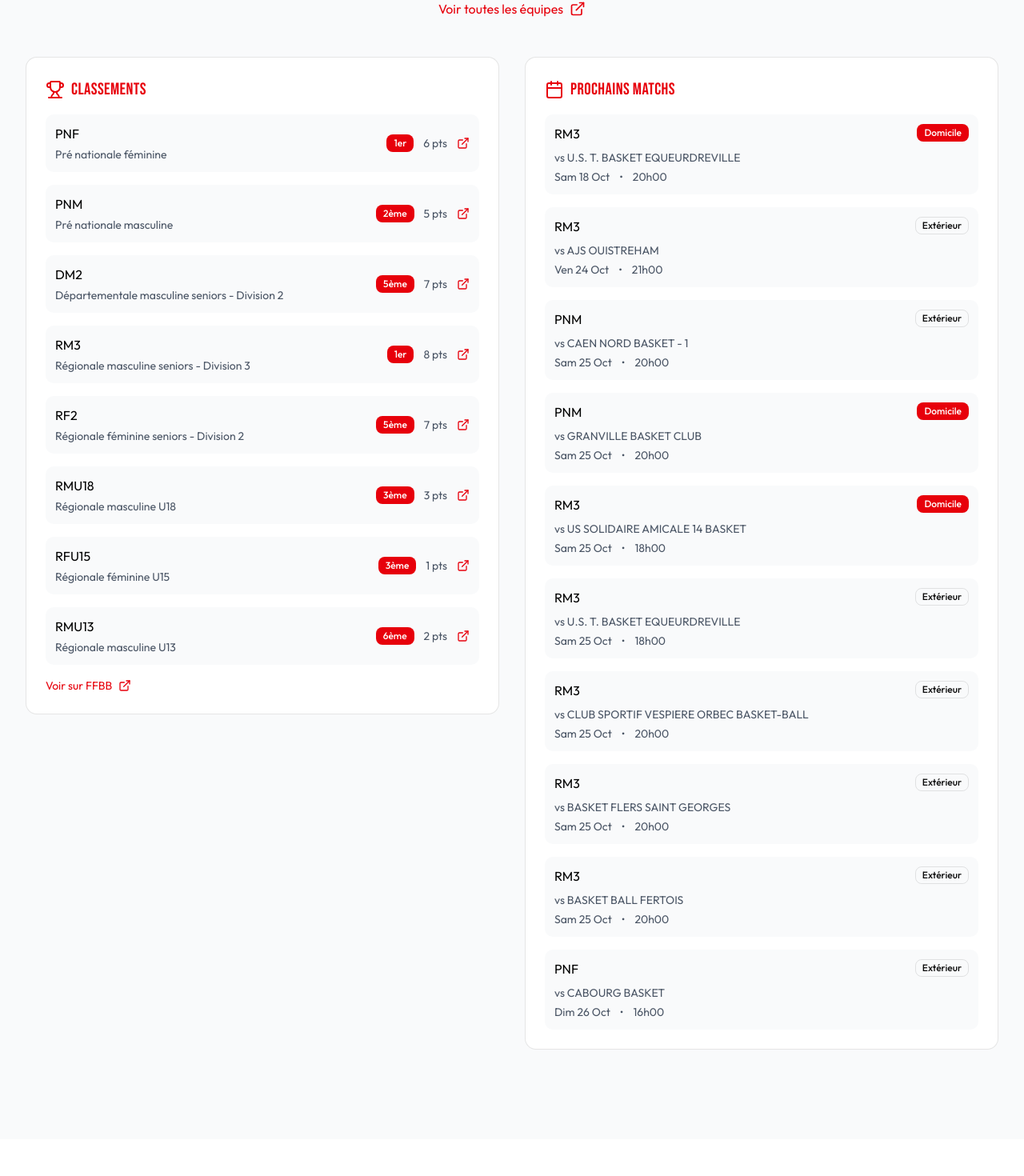
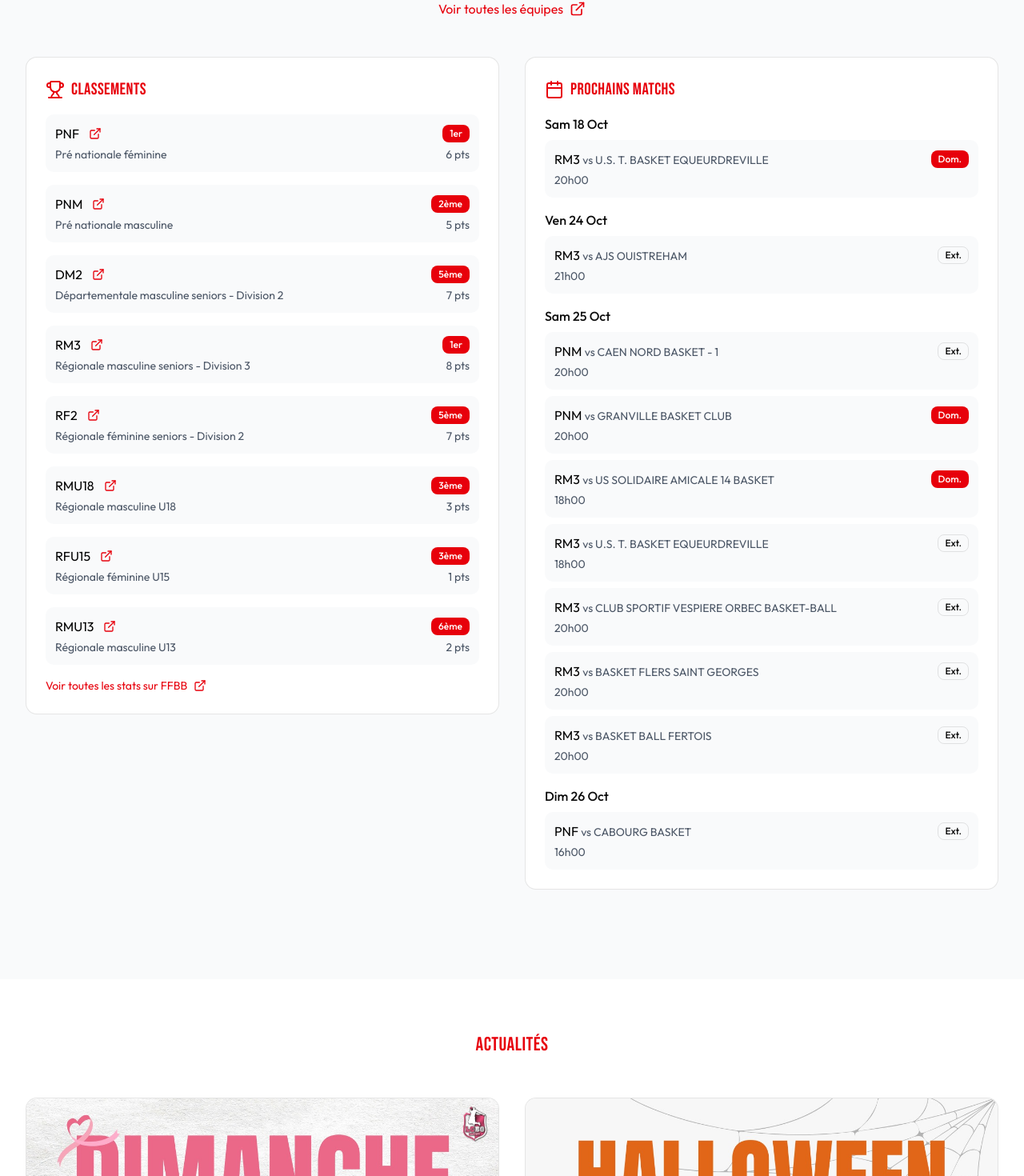
Before and after one commit to Fimeo/lcbobasketnext, a Next.js app: page / in a window 1280 px wide. Shown: the part 875-2345 px from the top of the page at 80% size. Built offline with nearby package versions, Linux system fonts and the light colour scheme.

Commit message:
feat(score): ligthen classements and next games

```diff
--- a/_data/ffbb.ts
+++ b/_data/ffbb.ts
@@ -3,89 +3,108 @@ export const FFBB_LINKS = {
     "lbcodetailequipe": "https://competitions.ffbb.com/ligues/nor/comites/0014/clubs/nor0014042/equipes/"
 }
 
-export const FFBB = {
-    "upcomingMatches": [
+export type TypeUpcomingMatch = {
+    team: string;
+    teamCode: string;
+    opponent: string;
+    date: string;
+    time: string;
+    home: boolean;
+}
+
+export function UpcomingMatchesByDate(): Record<string, TypeUpcomingMatch[]> {
+    return UpcomingMatches().reduce((acc, match) => {
+        (acc[match.date] ||= []).push(match);
+        return acc;
+    }, {} as Record<string, TypeUpcomingMatch[]>);
+}
+
+export function UpcomingMatches(): TypeUpcomingMatch[] {
+    return [
         {
-            "team": "Régionale masculine seniors - Division 3",
-            "teamCode": "RM3",
-            "opponent": "U.S. T. BASKET EQUEURDREVILLE",
-            "date": "Sam 18 Oct",
-            "time": "20h00",
-            "home": true
+            team: "Régionale masculine seniors - Division 3",
+            teamCode: "RM3",
+            opponent: "U.S. T. BASKET EQUEURDREVILLE",
+            date: "Sam 18 Oct",
+            time: "20h00",
+            home: true
         },
         {
-            "team": "Régionale masculine seniors - Division 3",
-            "teamCode": "RM3",
-            "opponent": "AJS OUISTREHAM",
-            "date": "Ven 24 Oct",
-            "time": "21h00",
-            "home": false
+            team: "Régionale masculine seniors - Division 3",
+            teamCode: "RM3",
+            opponent: "AJS OUISTREHAM",
+            date: "Ven 24 Oct",
+            time: "21h00",
+            home: false
         },
         {
-            "team": "Pré nationale masculine",
-            "teamCode": "PNM",
-            "opponent": "CAEN NORD BASKET - 1",
-            "date": "Sam 25 Oct",
-            "time": "20h00",
-            "home": false
+            team: "Pré nationale masculine",
+            teamCode: "PNM",
+            opponent: "CAEN NORD BASKET - 1",
+            date: "Sam 25 Oct",
+            time: "20h00",
+            home: false
         },
         {
-            "team": "Pré nationale masculine",
-            "teamCode": "PNM",
-            "opponent": "GRANVILLE BASKET CLUB",
-            "date": "Sam 25 Oct",
-            "time": "20h00",
-            "home": true
+            team: "Pré nationale masculine",
+            teamCode: "PNM",
+            opponent: "GRANVILLE BASKET CLUB",
+            date: "Sam 25 Oct",
+            time: "20h00",
+            home: true
         },
         {
-            "team": "Régionale masculine seniors - Division 3",
-            "teamCode": "RM3",
-            "opponent": "US SOLIDAIRE AMICALE 14 BASKET",
-            "date": "Sam 25 Oct",
-            "time": "18h00",
-            "home": true
+            team: "Régionale masculine seniors - Division 3",
+            teamCode: "RM3",
+            opponent: "US SOLIDAIRE AMICALE 14 BASKET",
+            date: "Sam 25 Oct",
+            time: "18h00",
+            home: true
         },
         {
-            "team": "Régionale masculine seniors - Division 3",
-            "teamCode": "RM3",
-            "opponent": "U.S. T. BASKET EQUEURDREVILLE",
-            "date": "Sam 25 Oct",
-            "time": "18h00",
-            "home": false
+            team: "Régionale masculine seniors - Division 3",
+            teamCode: "RM3",
+            opponent: "U.S. T. BASKET EQUEURDREVILLE",
+            date: "Sam 25 Oct",
+            time: "18h00",
+            home: false
         },
         {
-            "team": "Régionale masculine seniors - Division 3",
-            "teamCode": "RM3",
-            "opponent": "CLUB SPORTIF  VESPIERE  ORBEC BASKET-BALL",
-            "date": "Sam 25 Oct",
-            "time": "20h00",
-            "home": false
+            team: "Régionale masculine seniors - Division 3",
+            teamCode: "RM3",
+            opponent: "CLUB SPORTIF  VESPIERE  ORBEC BASKET-BALL",
+            date: "Sam 25 Oct",
+            time: "20h00",
+            home: false
         },
         {
-            "team": "Régionale masculine seniors - Division 3",
-            "teamCode": "RM3",
-            "opponent": "BASKET FLERS SAINT GEORGES",
-            "date": "Sam 25 Oct",
-            "time": "20h00",
-            "home": false
+            team: "Régionale masculine seniors - Division 3",
+            teamCode: "RM3",
+            opponent: "BASKET FLERS SAINT GEORGES",
+            date: "Sam 25 Oct",
+            time: "20h00",
+            home: false
         },
         {
-            "team": "Régionale masculine seniors - Division 3",
-            "teamCode": "RM3",
-            "opponent": "BASKET BALL FERTOIS",
-            "date": "Sam 25 Oct",
-            "time": "20h00",
-            "home": false
+            team: "Régionale masculine seniors - Division 3",
+            teamCode: "RM3",
+            opponent: "BASKET BALL FERTOIS",
+            date: "Sam 25 Oct",
+            time: "20h00",
+            home: false
         },
         {
-            "team": "Pré nationale féminine",
-            "teamCode": "PNF",
-            "opponent": "CABOURG BASKET",
-            "date": "Dim 26 Oct",
-            "time": "16h00",
-            "home": false
+            team: "Pré nationale féminine",
+            teamCode: "PNF",
+            opponent: "CABOURG BASKET",
+            date: "Dim 26 Oct",
+            time: "16h00",
+            home: false
         }
-    ],
+    ]
+}
+
+export const FFBB = {
     "lastMatches": [
         {
             "team": "Pré nationale féminine",
--- a/app/(home)/page.tsx
+++ b/app/(home)/page.tsx
@@ -12,9 +12,10 @@ import teamFemale from "@/assets/images/90b46e3c499205bcfacf092af5cc74d1d49d6dc2
 import teamRed from "@/assets/images/e7353762a053488b29a711785b45c60f2350fa31.png";
 
 import {GENERAL_INFO, SOCIAL_LINKS} from "@/data/const";
-import {FFBB, FFBB_LINKS} from "@/data/ffbb";
+import {FFBB, FFBB_LINKS, UpcomingMatchesByDate} from "@/data/ffbb";
 import {NEWS} from "@/data/news";
 import {PATHS} from "@/data/routes";
+import NewsCard from "@/components/actu/NewsCard";
 
 const stats = [
     {icon: Users, label: "Licenciés", value: GENERAL_INFO.licenceNumber},
@@ -157,25 +158,27 @@ export default function HomePage() {
                                         {FFBB.rankings.map((rank, index) => (
                                             <div
                                                 key={index}
-                                                className="flex items-center justify-between p-3 bg-gray-50 rounded-lg hover:bg-gray-100 transition-colors"
+                                                className="p-3 bg-gray-50 rounded-lg hover:bg-gray-100 transition-colors"
                                             >
-                                                <div className="flex-1">
-                                                    <p className="text-black mb-1">{rank.teamCode}</p>
-                                                    <p className="text-sm text-gray-600">{rank.division}</p>
-                                                </div>
-                                                <div className="flex items-center gap-3">
-                                                    <Badge className="bg-red-600 text-white hover:bg-red-700">
-                                                        {rank.position}
-                                                    </Badge>
-                                                    <span className="text-sm text-gray-600">{rank.points}</span>
+                                                <div className="flex items-center justify-between mb-1">
+                                                    <div className="flex items-center">
+                                                        <p className="text-black">{rank.teamCode}</p>
                                                         <a
                                                             href={FFBB_LINKS.lbcodetailequipe + rank.engagementID}
                                                             target="_blank"
                                                             rel="noopener noreferrer"
-                                                        className="text-red-600 hover:text-red-700 text-sm"
+                                                            className="text-red-600 hover:text-red-700 text-sm ml-3"
                                                         >
                                                             <ExternalLink size={16}/>
                                                         </a>
+                                                    </div>
+                                                    <Badge className="bg-red-600 text-white hover:bg-red-700 shrink-0">
+                                                        {rank.position}
+                                                    </Badge>
+                                                </div>
+                                                <div className="flex items-center justify-between text-sm text-gray-600">
+                                                    <span>{rank.team}</span>
+                                                    <span>{rank.points}</span>
                                                 </div>
                                             </div>
                                         ))}
@@ -186,7 +189,7 @@ export default function HomePage() {
                                         rel="noopener noreferrer"
                                         className="inline-flex items-center gap-2 text-red-600 hover:text-red-700 mt-4 text-sm"
                                     >
-                                        <span>Voir sur FFBB</span>
+                                        <span>Voir toutes les stats sur FFBB</span>
                                         <ExternalLink size={16}/>
                                     </a>
                                 </CardContent>
@@ -207,25 +210,33 @@ export default function HomePage() {
                                         Prochains Matchs
                                     </h3>
                                     <div className="space-y-4">
-                                        {FFBB.upcomingMatches.map((match, index) => (
+                                        {/* Group matches by date */}
+                                        {Object.entries(UpcomingMatchesByDate()).map(([date, matches]) => (
+                                            <div key={date}>
+                                                <div className="text-lgtext-gray-800 font-medium mb-2">{date}</div>
+                                                <div className="space-y-2">
+                                                    {matches.map((match, idx) => (
                                                         <div
-                                                key={index}
+                                                            key={idx}
                                                             className="p-3 bg-gray-50 rounded-lg hover:bg-gray-100 transition-colors"
                                                         >
-                                                <div className="flex justify-between items-start mb-2">
-                                                    <p className="text-black">{match.teamCode}</p>
-                                                    <Badge variant={match.home ? "default" : "outline"}
-                                                           className={match.home ? "bg-red-600 text-white" : ""}>
-                                                        {match.home ? "Domicile" : "Extérieur"}
+                                                            <div className="flex items-center justify-between mb-1">
+                                                                <div className="flex-1 min-w-0">
+                                                                    <p className="text-black">
+                                                                        {match.teamCode}{" "}
+                                                                        <span className="text-sm text-gray-600">vs {match.opponent}</span>
+                                                                    </p>
+                                                                </div>
+                                                                <Badge
+                                                                    variant={match.home ? "default" : "outline"}
+                                                                    className={`${match.home ? "bg-red-600 text-white" : ""} shrink-0 ml-2`}
+                                                                >
+                                                                    {match.home ? "Dom." : "Ext."}
                                                                 </Badge>
                                                             </div>
-                                                <p className="text-sm text-gray-600 mb-1">
-                                                    vs {match.opponent}
-                                                </p>
-                                                <div className="flex items-center gap-3 text-sm text-gray-600">
-                                                    <span>{match.date}</span>
-                                                    <span>•</span>
-                                                    <span>{match.time}</span>
+                                                            <div className="text-sm text-gray-600">{match.time}</div>
+                                                        </div>
+                                                    ))}
                                                 </div>
                                             </div>
                                         ))}
@@ -251,48 +262,7 @@ export default function HomePage() {
 
                     <div className="grid grid-cols-1 md:grid-cols-2 gap-8">
                         {NEWS().map((item, index) => (
-                            <motion.div
-                                key={index}
-                                initial={{y: 30, opacity: 0}}
-                                whileInView={{y: 0, opacity: 1}}
-                                viewport={{once: true}}
-                                transition={{delay: index * 0.1, duration: 0.5}}
-                            >
-                                <Card className="h-full hover:shadow-xl transition-shadow overflow-hidden">
-                                    {item.image && (
-                                        <div className="overflow-hidden">
-                                            <Link href={item.link} target="_blank">
-                                            <Image
-                                                src={item.image}
-                                                alt={item.title}
-                                                className="w-full h-full object-cover hover:scale-98 rounded-md transition-transform duration-300"
-                                            />
-                                            </Link>
-                                        </div>
-                                    )}
-                                    <CardContent className="p-6">
-                                        <div className="flex items-center gap-2 text-red-600 mb-2">
-                                            <Calendar size={16}/>
-                                            <span className="text-red-600 text-sm">{item.date}</span>
-                                        </div>
-                                        <h3 className="mb-2 text-black">{item.title}</h3>
-                                        {item.location && (
-                                            <p className="text-black mb-2">{item.location}</p>
-                                        )}
-                                        {item.description}
-                                        {item.link && (
-                                            <Link
-                                                href={item.link} target="_blank"
-                                                className="inline-flex items-center gap-2 mt-2 text-red-600 hover:text-red-700 transition-colors"
-                                            >
-                                                <span>Voir sur Instagram</span>
-                                                <ExternalLink size={20}/>
-                                            </Link>
-                                        )
-                                        }
-                                    </CardContent>
-                                </Card>
-                            </motion.div>
+                            <NewsCard key={index} news={item} index={index} />
                         ))}
                     </div>
                 </div>
--- a/app/contact/page.tsx
+++ b/app/contact/page.tsx
@@ -2,11 +2,7 @@
 
 import {motion} from "motion/react";
 import {Card, CardContent} from "@/components/ui/card";
-import {Input} from "@/components/ui/input";
-import {Textarea} from "@/components/ui/textarea";
-import {Button} from "@/components/ui/button";
 import {Facebook, Instagram, Mail, MapPin} from "lucide-react";
-import {useState} from "react";
 
 import {GENERAL_INFO, SOCIAL_LINKS} from "@/data/const";
 
--- /dev/null
+++ b/components/actu/NewsCard.tsx
@@ -0,0 +1,60 @@
+import {Card, CardContent} from "@/components/ui/card";
+import Link from "next/link";
+import Image from "next/image";
+import {Calendar, ExternalLink} from "lucide-react";
+import {motion} from "motion/react";
+import {News} from "@/data/news";
+import styles from './news.module.css';
+
+type NewsCardsProps = {
+    news: News;
+    index: number;
+}
+
+export default function NewsCard({news, index}:NewsCardsProps) {
+    return (
+        <motion.div
+            initial={{y: 30, opacity: 0}}
+            whileInView={{y: 0, opacity: 1}}
+            viewport={{once: true}}
+            transition={{delay: index * 0.1, duration: 0.5}}
+            className={styles.container}
+        >
+            <Card className="h-full hover:shadow-xl transition-shadow overflow-hidden">
+                {news.image && (
+                    <div className="overflow-hidden">
+                        <Link href={news.link} target="_blank">
+                            <Image
+                                src={news.image}
+                                alt={news.title}
+                                className="w-full h-full object-cover hover:scale-98 rounded-md transition-transform duration-300"
+                            />
+                        </Link>
+                    </div>
+                )}
+                <CardContent className="p-6">
+                    <div className="flex items-center gap-2 text-red-600 mb-2">
+                        <Calendar size={16}/>
+                        <span className="text-red-600 text-sm">{news.date}</span>
+                    </div>
+                    <h3 className="mb-2 text-black">{news.title}</h3>
+                    {news.location && (
+                        <p className="text-black mb-2">{news.location}</p>
+                    )}
+                    {news.description}
+                    {news.link && (
+                        <Link
+                            href={news.link} target="_blank"
+                            className="inline-flex items-center gap-2 mt-2 text-red-600 hover:text-red-700 transition-colors"
+                        >
+                            <span>Voir sur Instagram</span>
+                            <ExternalLink size={20}/>
+                        </Link>
+                    )
+                    }
+                </CardContent>
+            </Card>
+        </motion.div>
+    )
+
+}
```
Also changed, not shown: _data/news.tsx (+19 -7 lines), components/actu/news.module.css (added, +17 -0 lines). Lines whose indentation alone changed are shown as unchanged.
